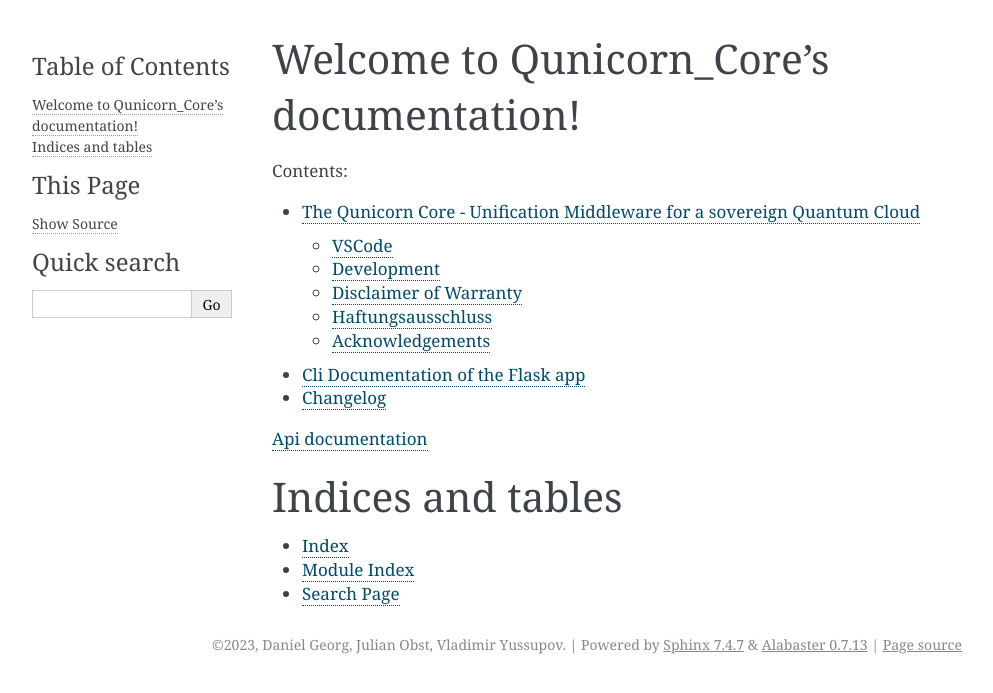
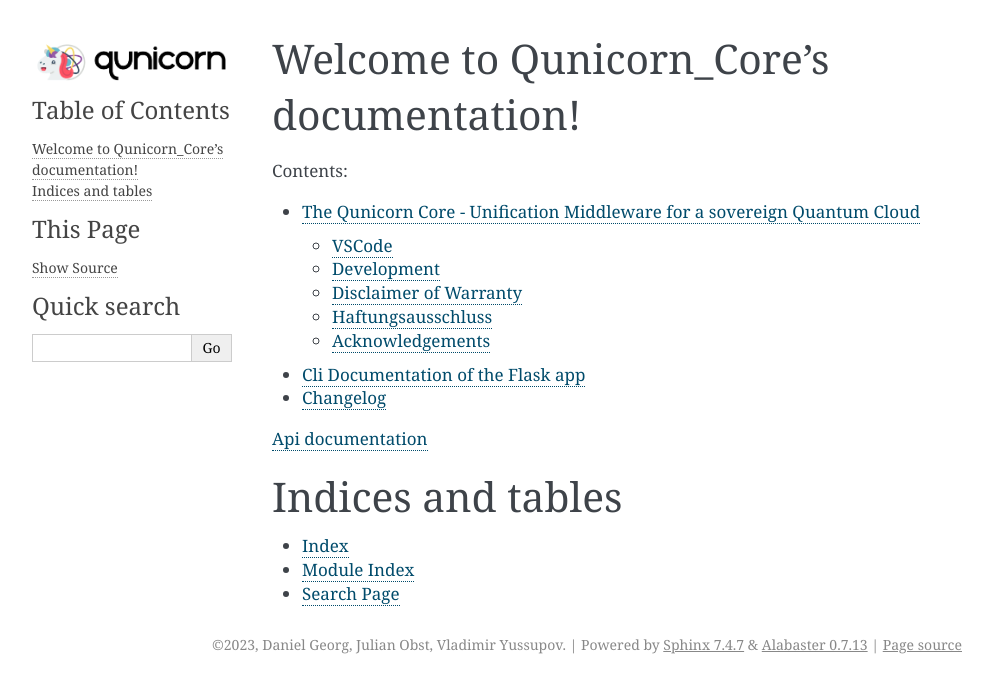
Before and after one commit to qunicorn/qunicorn-core, a Sphinx documentation site: the page built from docs/index.rst, in a window 1280 px wide. Shown: the top 693 px of the page, without its empty margins (148-1141 px from the left). Built offline with Sphinx 7.4.7, drawn with Linux system fonts in a browser that asks for light colours.

Commit message:
Add logo to readthedocs

```diff
--- a/docs/conf.py
+++ b/docs/conf.py
@@ -199,6 +199,11 @@ if ON_READTHEDOCS:
 # relative to this directory. They are copied after the builtin static files,
 # so a file named "default.css" will overwrite the builtin "default.css".
 html_static_path = ["_static"]
+html_logo = "qunicorn_logo.png"
+html_theme_options = {
+    'logo_only': True,
+    'display_version': False,
+}
 
 
 # -- Further extension options -----------------------------------------------
```
Also changed, not shown: docs/qunicorn_logo.png (added).
